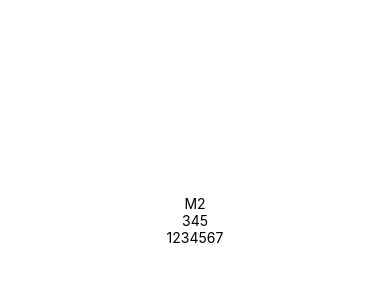
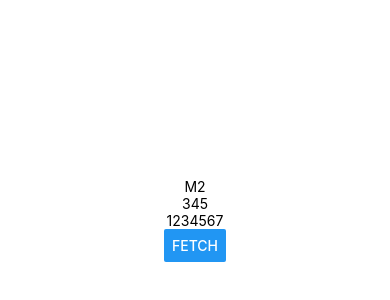
Before and after one commit to phongnguyenrvn1995/React-Native-learning, a React Native app in the folder My-Expo-Prj/: screen / in a window 390 px wide. Shown: the part 202-502 px from the top of the page. Built offline with nearby package versions, Linux system fonts and the light colour scheme.

Commit message:
Async and Await

```diff
--- a/My-Expo-Prj/App.js
+++ b/My-Expo-Prj/App.js
@@ -1,10 +1,11 @@
 import { StatusBar } from 'expo-status-bar';
-import { StyleSheet, Text, View } from 'react-native';
+import { Button, StyleSheet, Text, View } from 'react-native';
 import { M1, M2 } from './my_libs'
 import { y1, z } from './ArrowFunc';
 import { Cat } from './MyClasses';
 import { age, city, hairColor, myArray, myArray1, myArray2, myArray3, myArray4, myObject, name, name1, others, printMyArray, printMyObject } from './Destructing';
 import { myArr, myArr2, myObj1, myObj2 } from './Spread';
+import { useState } from 'react';
 
 export default function App() {
   let cat = new Cat('Meo', 1);
@@ -12,14 +13,42 @@ export default function App() {
   console.log(name1, hairColor, city, others);
   console.log(myObj1);
   console.log(myObj2);
+
+  const [data, setData] = useState('');
   return (
     <View style={styles.container}>
       {M2()}
       <Text>{myArr}</Text>
       <Text>{myArr2}</Text>
+      <Text>{data}</Text>
+      <Button
+        title='Fetch'
+        onPress={async () => {
+          console.log("press!");
+          requestAPI((data) => {
+            setData(data);
+          })
+        }}
+       />
       <StatusBar style="auto" />
     </View>
   );
+}
+
+async function fetchData() {
+  const resp = await fetch('https://randomuser.me/api/')
+  const data = await resp.json();
+  console.log(data);
+  return data;
+}
+
+async function requestAPI(callback) {
+  try {
+    const data = await fetchData();
+    callback(JSON.stringify(data));
+  } catch (error) {
+    callback('');
+  }
 }
 
 const styles = StyleSheet.create({
```
